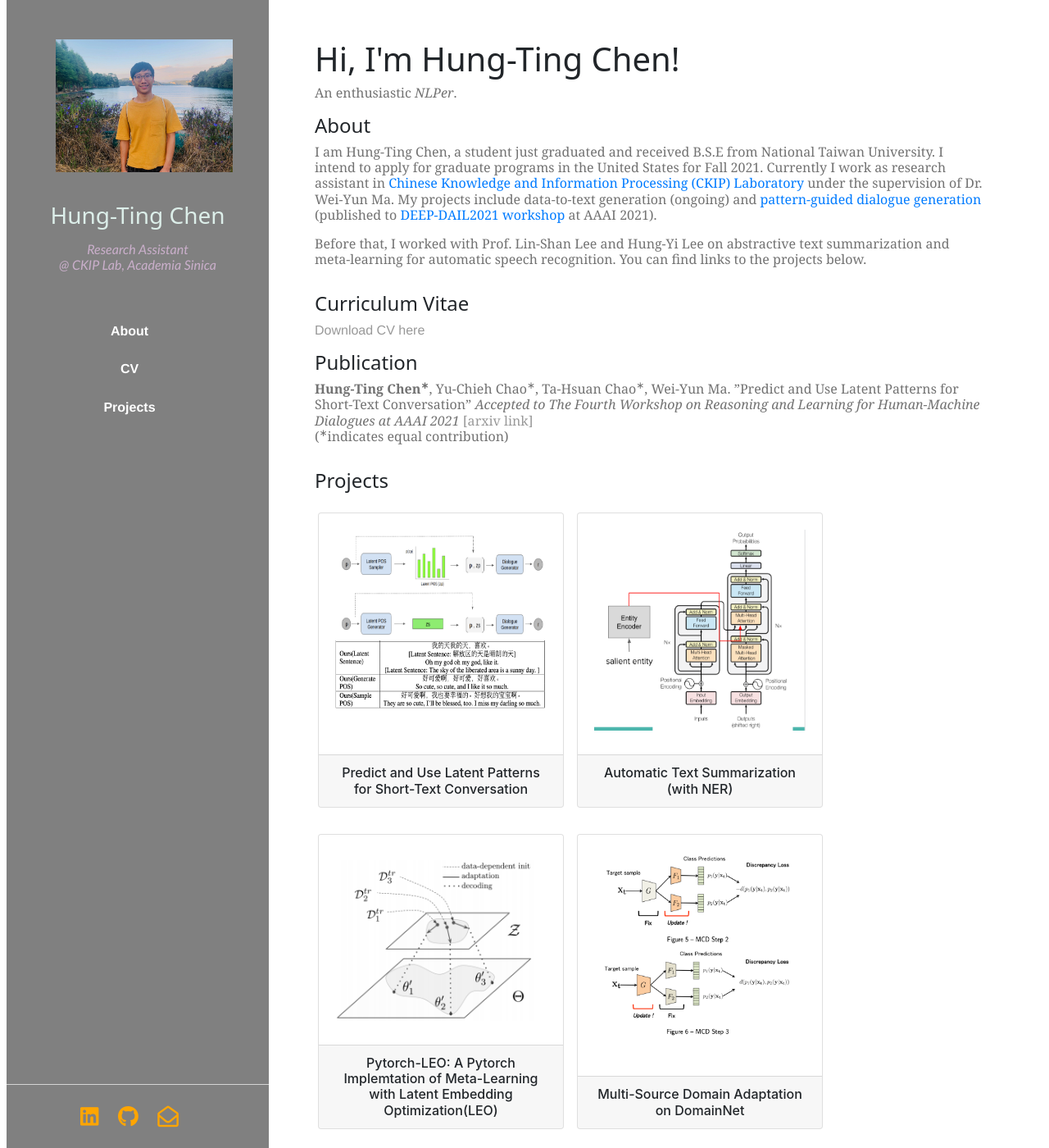
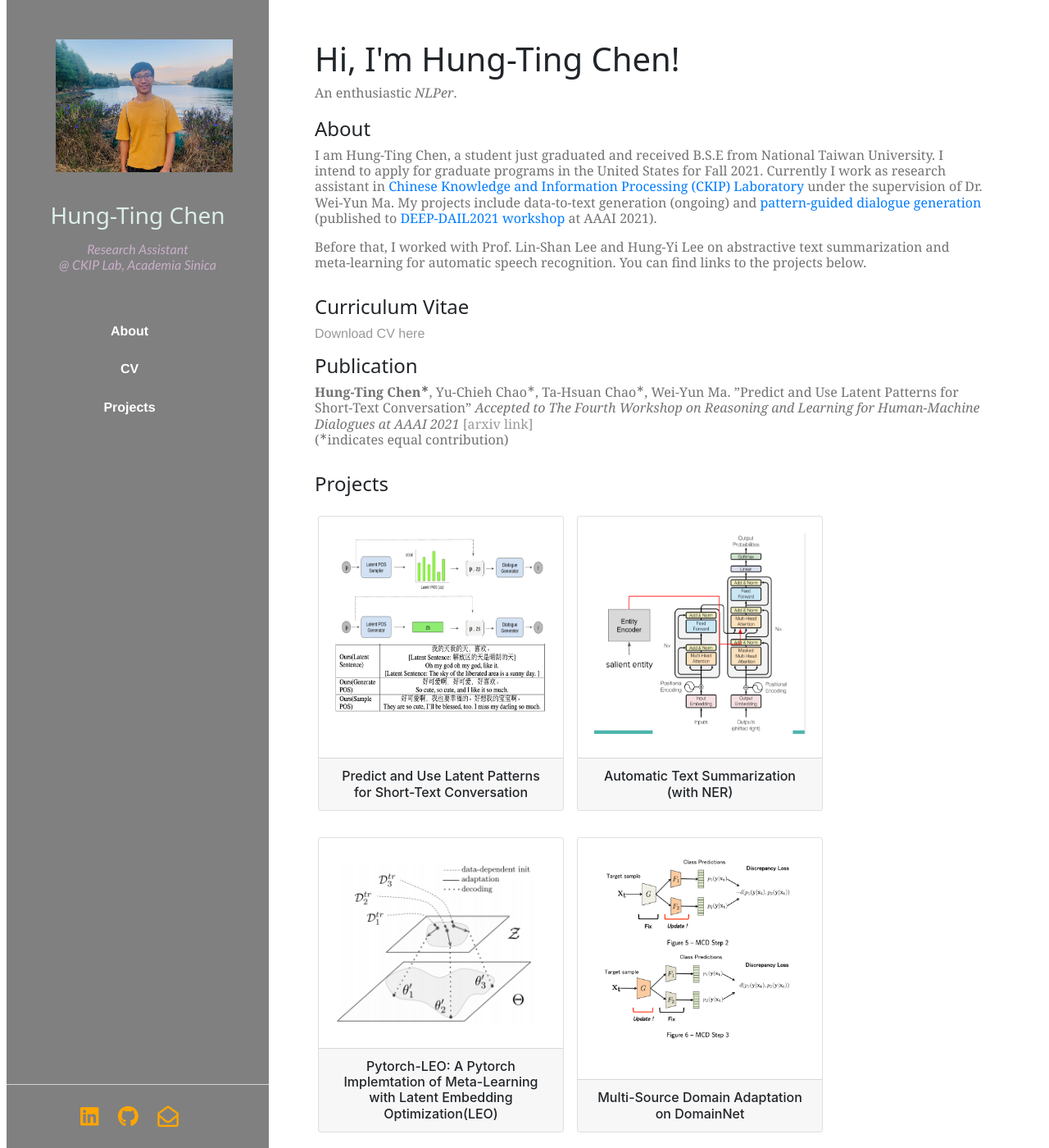
Before and after one commit to timchen0618/timchen0618.github.io, a Jekyll site: the page index.html, which Jekyll copies as it is, in a window 1280 px wide and 1400 px high. Shown: the whole window at 82% size. Built offline with Jekyll 4.4.1, drawn with Linux system fonts in a browser that asks for light colours; nearby versions of some CDN libraries.

Commit message:
modify layout

```diff
--- a/css/main.css
+++ b/css/main.css
@@ -25,7 +25,7 @@
 ul.posts { margin: 20px auto 40px; font-size: 1.5em; }
 ul.posts li { list-style: none; }
 
-.about { margin: 0px 0px 30px; }
+.about { margin: 20px 0px 30px; }
 /* CV */
 .cv { margin: 0px 0px 30px; }
 /*.cv h1 { font-size: 3em; }*/
```
